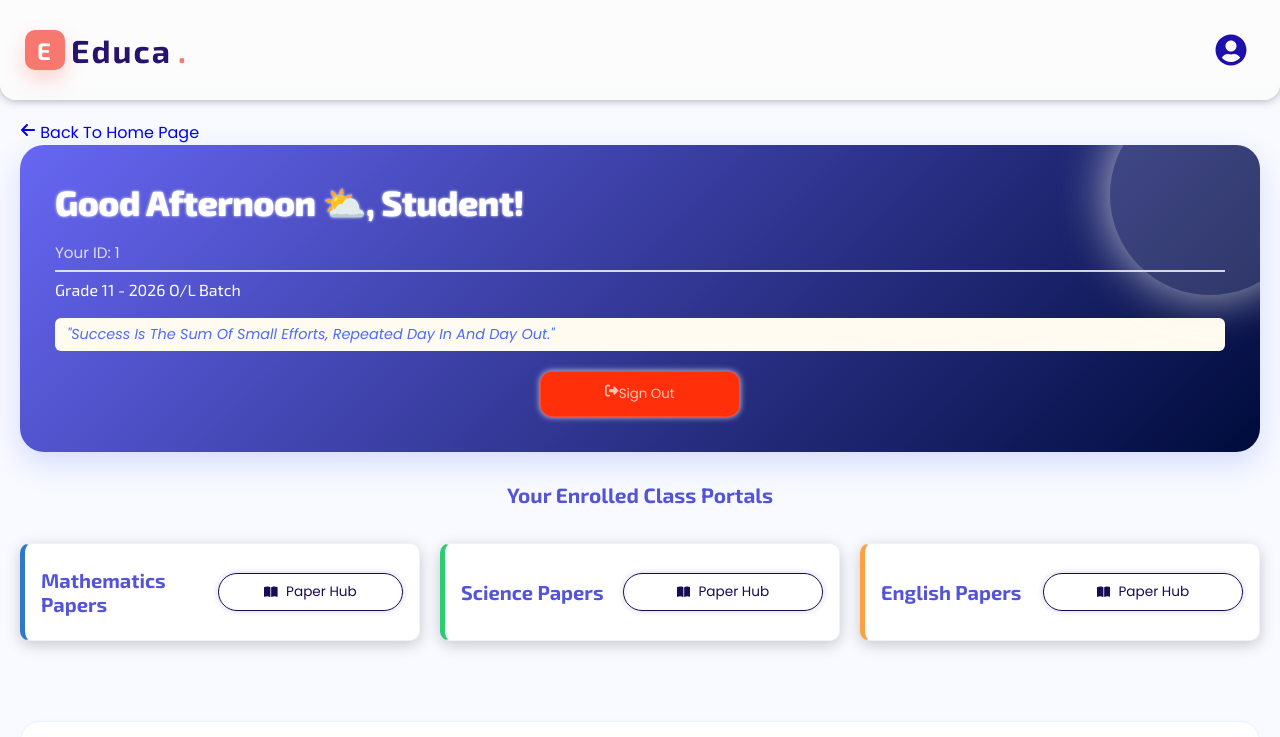
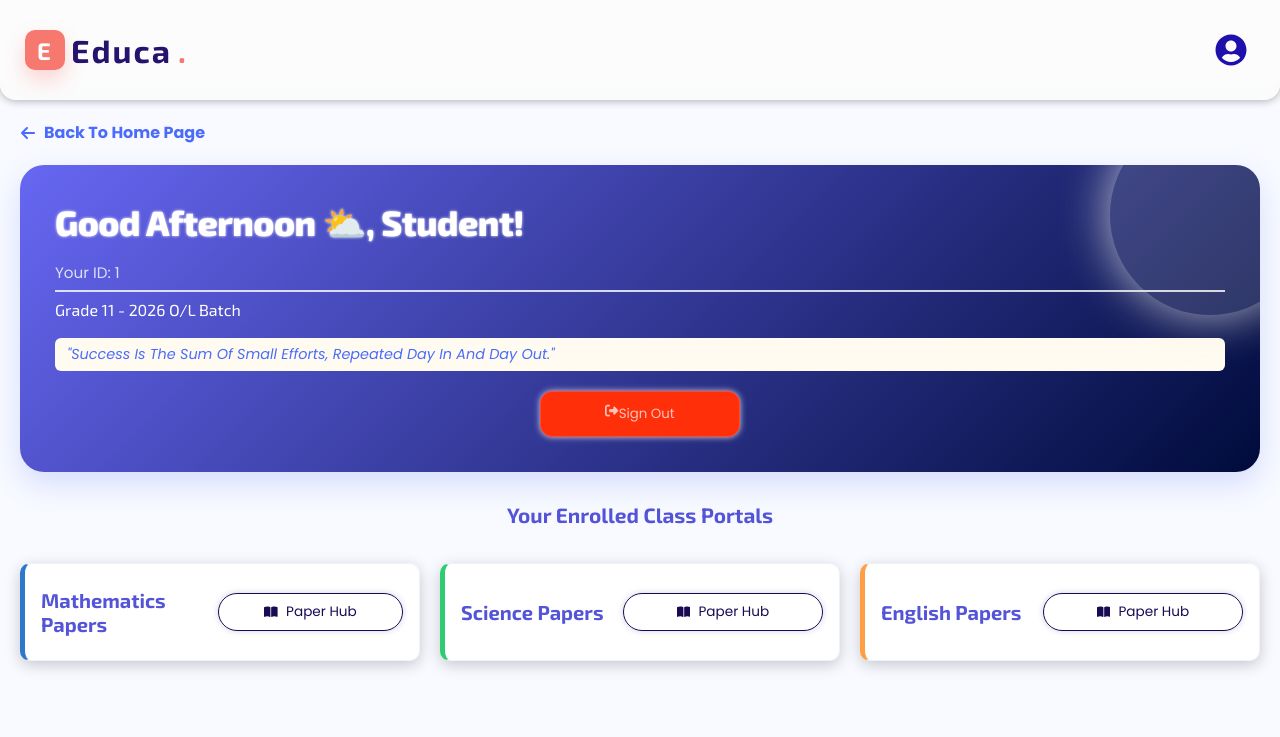
Before and after one commit to lakshan-beast/Educa-OL-Learning-Platform, a React (Vite) app: page /dashboard in a window 1280 px wide. Shown: the top 737 px of the page. Built offline with nearby package versions, Linux system fonts and the light colour scheme; sample sign-in values are in the browser's storage.

Commit message:
Enhance Academic Paper Hub styles: improve layout, add back button, and refine button styles for better user experience

```diff
--- a/src/styles/pages/_papers.scss
+++ b/src/styles/pages/_papers.scss
@@ -71,15 +71,39 @@
 // }
 
 // --- Academic Paper Hub Component Styles ---
+.page-container {
+  // text-align: center;
+  // padding: 50px;
+
+  .system-container {
+    max-width: 1400px;
+    min-width: 350px;
+    width: 100%;
+    margin: 0 auto;
+
+    .back-btn {
+      display: flex;
+      align-items: center;
+      gap: 8px;
+      margin-bottom: 20px;
+      color: #4b6bfb;
+      text-decoration: none;
+      font-weight: bold;
+      text-align: center;
+    }
+  }
+}
 
 .paper-hub-wrapper {
   background-color: #f8faff;
-  min-height: 88vh;
-  padding: 40px 0;
+  min-height: 90vh;
+  padding: 50px 20px;
+  margin-top: 5rem;
 
   // 👑 A. Premium Vault Header
   .subject-vault-header {
-    background: linear-gradient(135deg, $dark-purple2 0%, #1a0a54 100%);
+    // background: linear-gradient(135deg, $dark-purple2 0%, #1a0a54 100%);
+    background: $linear-left;
     color: $white;
     padding: 35px;
     border-radius: 24px;
@@ -96,7 +120,8 @@
       bottom: -30px;
       width: 150px;
       height: 150px;
-      background: rgba($white, 0.03);
+      background: rgba($white, 0.15);
+      box-shadow: 0px -1px 50px rgba(235, 235, 235, 0.8);
       border-radius: 50%;
     }
 
@@ -107,10 +132,7 @@
       display: flex;
       align-items: center;
       gap: 12px;
-
-      svg {
-        color: $primary-orange;
-      }
+      border-bottom: 2px solid;
     }
 
     p {
@@ -192,8 +214,8 @@
       transition: all 0.3s ease;
 
       &:hover {
-        transform: translateX(
-          6px
+        transform: translateY(
+          -3px
         ); // Hover කරද්දී දකුණට ලාවට ඇදෙන ලස්සන effect එක
         border-color: rgba($primary-orange, 0.3);
         background: #fffcfb; // ලාවට තැඹිලි සෙවනක් පසුබිමට එනවා
@@ -226,20 +248,38 @@
       }
 
       // 📥 Download Button Style
-      .start-btn {
+      .browse-btn {
         padding: 10px 20px;
         font-size: 0.88rem;
         font-weight: 700;
-        display: inline-flex;
-        align-items: center;
+        // display: inline-flex;
         gap: 8px;
-        text-decoration: none;
+        // text-decoration: none;
         transition: all 0.3s ease;
 
+        display: flex;
+        align-items: center;
+        justify-content: center;
+
+        text-align: center;
+        // gap: 8px;
+        // padding: 8px 16px;
+        // font-size: 0.85rem;
+
+        .download-icon {
+          margin-left: 6px;
+        }
+
         &:hover {
-          box-shadow: 0 6px 15px rgba(#ff4b2b, 0.3);
+          box-shadow: 0 6px 15px rgba(#4b6bfb, 0.3);
           gap: 12px; // ඊතලය පල්ලෙහාට පනින effect එකක්
         }
+      }
+
+      .no-pdfs {
+        text-align: center;
+        color: $text-medium;
+        margin-top: 20px;
       }
     }
   }
```
